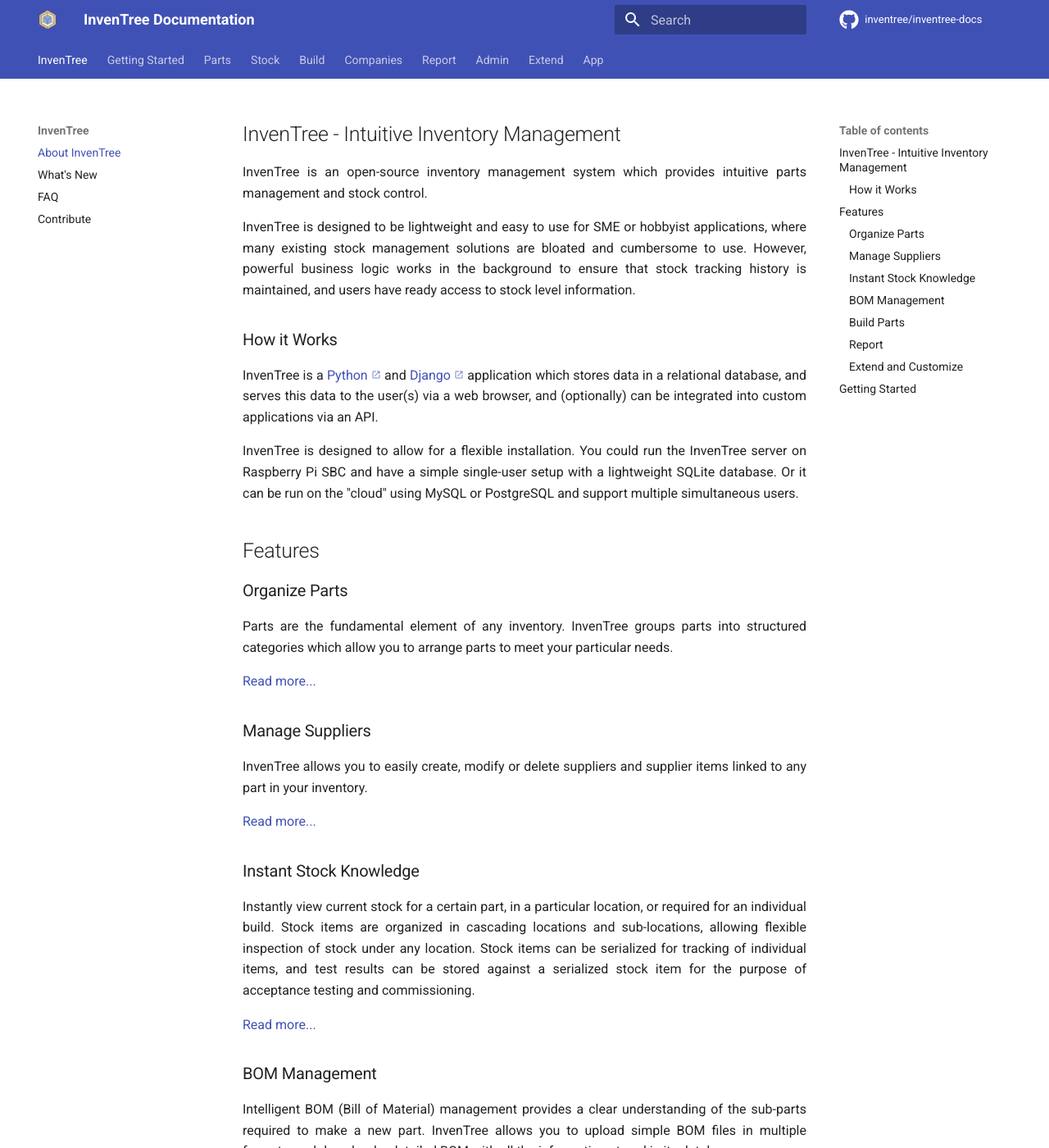
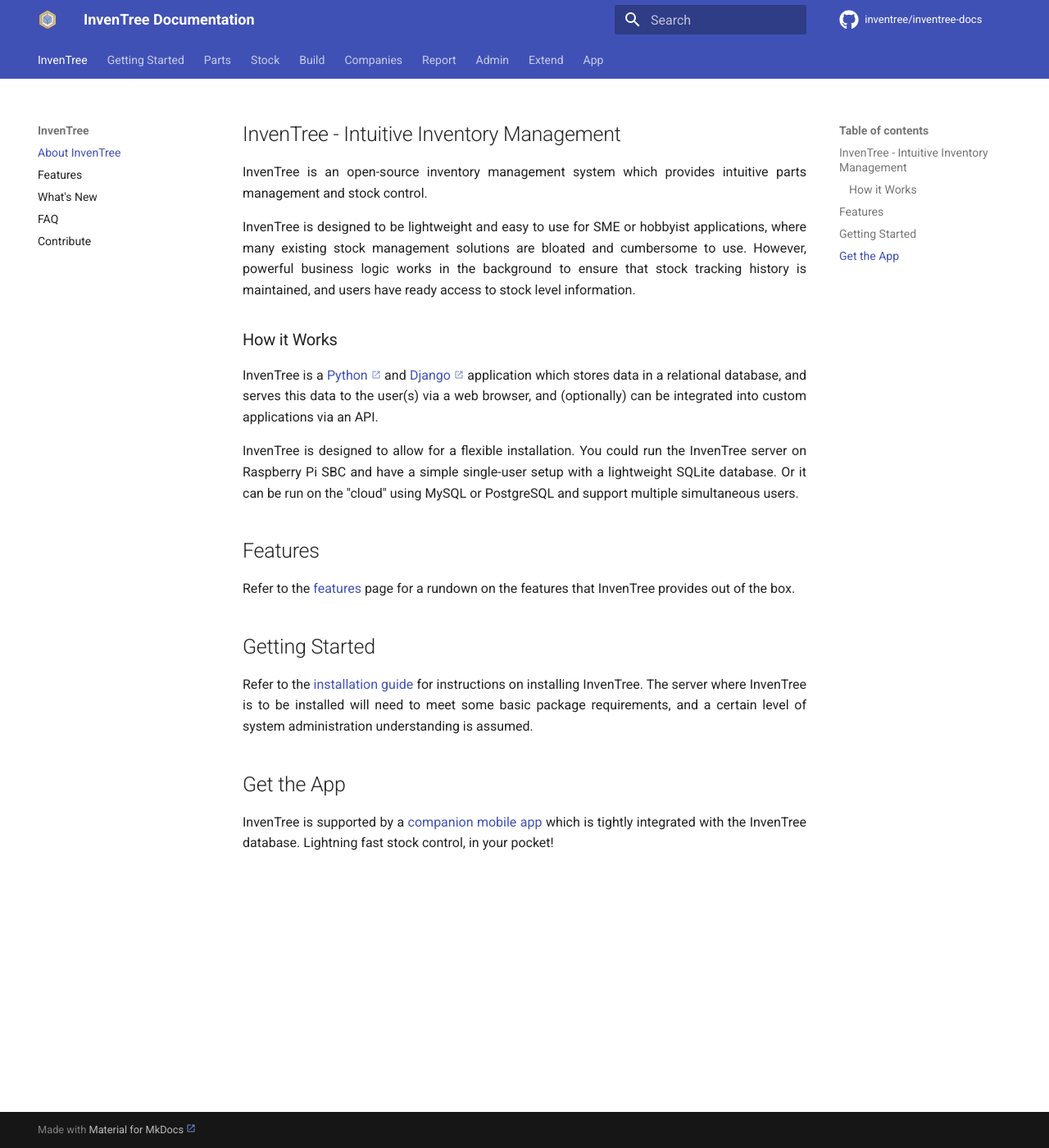
Before and after one commit to inventree/inventree-docs, an MkDocs documentation site: the page built from docs/index.md, in a window 1280 px wide and 1400 px high. Shown: the whole window at 82% size. Built offline with MkDocs 1.6.1 and Material for MkDocs 9.7.7, drawn with Linux system fonts in a browser that asks for light colours; a script that is not in the unit is left out; comment, search, counter and statistics services are not loaded; some of the changed text lies outside the part shown.

```diff
--- /dev/null
+++ b/docs/features.md
@@ -0,0 +1,45 @@
+---
+title: Features
+---
+
+## Organize Parts
+
+Parts are the fundamental element of any inventory. InvenTree groups parts into structured categories which allow you to arrange parts to meet your particular needs.
+
+[Read more...](./part/part)
+
+## Manage Suppliers
+
+InvenTree allows you to easily create, modify or delete suppliers and supplier items linked to any part in your inventory.
+
+[Read more...](./buy/supplier)
+
+## Instant Stock Knowledge
+
+Instantly view current stock for a certain part, in a particular location, or required for an individual build. Stock items are organized in cascading locations and sub-locations, allowing flexible inspection of stock under any location. Stock items can be serialized for tracking of individual items, and test results can be stored against a serialized stock item for the purpose of acceptance testing and commissioning.
+
+[Read more...](./stock/stock)
+
+## BOM Management
+
+Intelligent BOM (Bill of Material) management provides a clear understanding of the sub-parts required to make a new part.
+InvenTree allows you to upload simple BOM files in multiple formats, and download a detailed BOM with all the information stored in its database.
+
+[Read more...](./build/bom)
+
+## Build Parts
+
+Inventree features a build management system to help you track the progress of your builds.
+Builds consume stock items to make new parts, you can decide to automatically or manually allocate parts from your current inventory.
+
+[Read more...](./build/build)
+
+## Report
+
+Generate a wide range of reports using custom templates. [Read more...](./report/report)
+
+## Extend and Customize
+
+InvenTree is designed to be highly extensible. If the core InvenTree functionality does not meet your particular need, InvenTree provides a RESTful API, a native Python library, and a powerful plugin system.
+
+[Read more...](./extend/api)
--- a/docs/index.md
+++ b/docs/index.md
@@ -16,48 +16,12 @@ InvenTree is designed to allow for a flexible installation. You could run the In
 
 ## Features
 
-### Organize Parts
-
-Parts are the fundamental element of any inventory. InvenTree groups parts into structured categories which allow you to arrange parts to meet your particular needs.
-
-[Read more...](./part/part)
-
-### Manage Suppliers
-
-InvenTree allows you to easily create, modify or delete suppliers and supplier items linked to any part in your inventory.
-
-[Read more...](./buy/supplier)
-
-### Instant Stock Knowledge
-
-Instantly view current stock for a certain part, in a particular location, or required for an individual build. Stock items are organized in cascading locations and sub-locations, allowing flexible inspection of stock under any location. Stock items can be serialized for tracking of individual items, and test results can be stored against a serialized stock item for the purpose of acceptance testing and commissioning.
-
-[Read more...](./stock/stock)
-
-### BOM Management
-
-Intelligent BOM (Bill of Material) management provides a clear understanding of the sub-parts required to make a new part.
-InvenTree allows you to upload simple BOM files in multiple formats, and download a detailed BOM with all the information stored in its database.
-
-[Read more...](./build/bom)
-
-### Build Parts
-
-Inventree features a build management system to help you track the progress of your builds.
-Builds consume stock items to make new parts, you can decide to automatically or manually allocate parts from your current inventory.
-
-[Read more...](./build/build)
-
-### Report
-
-Generate a wide range of reports using custom templates. [Read more...](./report/report)
-
-### Extend and Customize
-
-InvenTree is designed to be highly extensible. If the core InvenTree functionality does not meet your particular need, InvenTree provides a RESTful API, a native Python library, and a powerful plugin system.
-
-[Read more...](./extend/api)
+Refer to the [features](./features) page for a rundown on the features that InvenTree provides out of the box.
 
 ## Getting Started
 
 Refer to the [installation guide](./start/install) for instructions on installing InvenTree. The server where InvenTree is to be installed will need to meet some basic package requirements, and a certain level of system administration understanding is assumed.
+
+## Get the App
+
+InvenTree is supported by a [companion mobile app](./app/app) which is tightly integrated with the InvenTree database. Lightning fast stock control, in your pocket!
--- a/docs/stylesheets/extra.css
+++ b/docs/stylesheets/extra.css
@@ -68,3 +68,15 @@ p {
 .md-typeset h2:first-of-type {
 	margin-top: 0em;
 }
+
+.red {
+	color: #C55;
+}
+
+.green {
+	color: #5C5;
+}
+
+.blue {
+	color: #55C;
+}
--- a/mkdocs.yml
+++ b/mkdocs.yml
@@ -38,6 +38,7 @@ extra_javascript:
 nav:
   - InvenTree:
     - About InvenTree: index.md
+    - Features: features.md
     - What's New: releases/new.md
     - FAQ: faq.md
     - Contribute: contribute.md
@@ -96,7 +97,8 @@ nav:
     - InvenTree App: app/app.md
     - Barcodes: app/barcode.md
     - Parts: app/part.md
-    - Stock: app/barcode.md
+    - Stock: app/stock.md
+    - Settings: app/settings.md
     - Privacy: app/privacy.md
     - Translation: app/translation.md
     - Suggestions: app/issues.md
```
Also changed, not shown: docs/app/app.md (+93 -15 lines), docs/app/settings.md (added, +54 -0 lines), docs/assets/images/app/about.jpg (added), docs/assets/images/app/add_server_profile.jpg (added), docs/assets/images/app/app_settings.jpg (added), docs/assets/images/app/connected.jpg (added), docs/assets/images/app/details.jpg (added), docs/assets/images/app/drawer.jpg (added), docs/assets/images/app/edit_server.jpg (added), docs/assets/images/app/home.jpg (added), docs/assets/images/app/initial_home_screen.jpg (added), docs/assets/images/app/select_server.jpg (added), docs/assets/images/app/settings.jpg (added), docs/assets/images/app/unauthorized.jpg (added).
